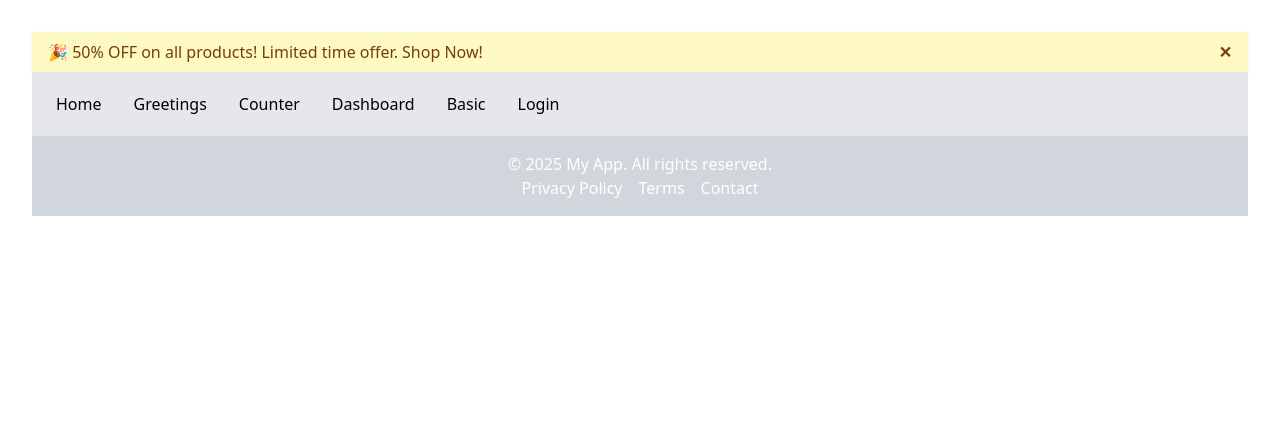
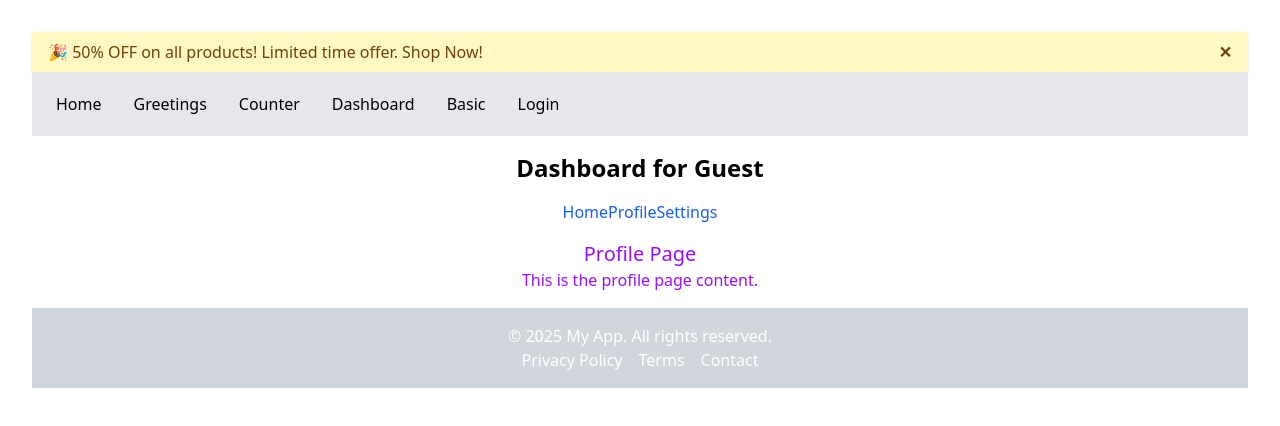
Before and after one commit to wahidKhan74/courser-3-products-hub, a React (Vite) app: page /dashboard/profile in a window 1280 px wide. Shown: the top 426 px of the page. Built offline with nearby package versions, Linux system fonts and the light colour scheme.

Commit message:
Added routing

```diff
--- a/src/App.jsx
+++ b/src/App.jsx
@@ -23,7 +23,6 @@ function App() {
     <>
       <Header />
       <Navbar items={items} />
-
       <Footer />
     </>
   );
--- a/src/component/Dashboard.jsx
+++ b/src/component/Dashboard.jsx
@@ -1,47 +1,22 @@
-import React from "react";
+import { NavLink, Outlet, useLocation } from "react-router-dom";
 
-// function Dashboard() {
-//     const [isloggedIn, setIsLoggedIn] = React.useState(false);
-//     // This component will render the dashboard for the products hub
+export default function Dashboard() {
+    const location = useLocation();
+    const email = location.state?.email || "Guest";
+    return (
+        <div className="p-4">
+           <h1 className="text-2xl font-bold mb-4">Dashboard for {email}</h1>
 
-//     if (isloggedIn) {
-//         return (
-//             <div>
-//                 <h1>Dashboard</h1>
-//                 <p>Welcome to the products hub dashboard!</p>
-//                 <button onClick={() => setIsLoggedIn(false)}>Log Out</button>
-//             </div>
-//         );
-//     } else {
-//         return (
-//             <div>
-//                 <h1>Please log in to access the dashboard</h1>
-//                 <button onClick={() => setIsLoggedIn(true)}>Log In</button>
-//             </div>
-//         )
-//     }
-// }
+            {/* Sub Navigation links for the dashboard */}
+           <nav className="mb-4">
+               <NavLink to="" end className="text-blue-600 hover:underline">Home</NavLink>
+               <NavLink to="profile" className="text-blue-600 hover:underline">Profile</NavLink>
+               <NavLink to="settings" className="text-blue-600 hover:underline">Settings</NavLink>
+            </nav>
 
-function Dashboard() {
-    const [isloggedIn, setIsLoggedIn] = React.useState(false);
-    // This component will render the dashboard for the products hub
-    return (
-        <div>
-            {isloggedIn ? (
-                <div>
-                    <h1>Dashboard</h1>
-                    <p>Welcome to the products hub dashboard!</p>
-                </div>
-            ) : (
-                <div>
-                    <h1>Please log in to access the dashboard</h1>
-                </div>
-            )}
-            <button onClick={() => setIsLoggedIn(!isloggedIn)}>
-                {isloggedIn ? "Log Out" : "Log In"}
-            </button>
+            {/* Outlet for nested routes */}
+            {/* This is where the nested components will be rendered */}
+            <Outlet />
         </div>
     );
 }
-
-export default Dashboard;
--- /dev/null
+++ b/src/component/DashboardHome.jsx
@@ -0,0 +1,8 @@
+export default function DashboardHome() {
+  return  (
+    <div>
+      <h1 className="text-xl text-purple-600">Dashboard Home Page</h1>
+      <p  className="text-l text-purple-600">This is the dashboard home page content.</p>
+    </div>
+  );
+}
--- a/src/component/Navbar.jsx
+++ b/src/component/Navbar.jsx
@@ -21,6 +21,12 @@ import Dashboard from './Dashboard';
 import BasicForm from './forms/BasicForm';
 import LoginForm from './forms/LoginForm';
 import Timer from './Timer';
+import DashboardHome from './DashboardHome';
+import Profile from './Profile';
+import Settings from './Settings';
+import UserDetails from './UserDetails';
+import NotFound from './NotFound';
+
 const Navbar = ({items}) => {
 
     const [name, setName] = useState("John Doe");
@@ -42,13 +48,27 @@ const Navbar = ({items}) => {
             </ul>
 
             <Routes>
+                {/*  Define the routes for the application */}
                 <Route path="/home" element={<Welcome />} />
                 <Route path="/greetings" element={<Greetings name={name} age={age} />} />
                 <Route path="/counter" element={<Counter />} />
-                <Route path="/dashboard" element={<Dashboard />} />
                 <Route path="/basic" element={<BasicForm />} />
                 <Route path="/login" element={<LoginForm />} />
                 <Route path="/timer" element={<Timer />} />
+
+                {/* Nested routing */}
+                <Route path="/dashboard" element={<Dashboard />}>
+                    <Route index element={<DashboardHome />} />
+                    <Route path="profile" element={<Profile />} />
+                    <Route path="settings" element={<Settings />} />
+                </Route>
+
+                {/* Route with parameter */}
+                <Route path="/users/:userId" element={<UserDetails />} />
+
+                {/* Catch-all route */}
+                <Route path="*" element={<NotFound />} />
+
             </Routes>
         </Router>
     );
--- /dev/null
+++ b/src/component/NotFound.jsx
@@ -0,0 +1,8 @@
+export default function NotFound() {
+  return (
+    <div className="text-center p-10">
+      <h1 className="text-4xl font-bold text-red-600">404 - Page Not Found</h1>
+      <p className="text-gray-500">Sorry, the page you are looking for does not exist.</p>
+    </div>
+  );
+}
--- /dev/null
+++ b/src/component/Profile.jsx
@@ -0,0 +1,10 @@
+function Profile() {
+  return (
+    <div>
+      <h1 className="text-xl text-purple-600">Profile Page</h1>
+      <p  className="text-l text-purple-600">This is the profile page content.</p>
+    </div>
+  );
+}
+
+export default Profile;
--- /dev/null
+++ b/src/component/Settings.jsx
@@ -0,0 +1,10 @@
+function Settings() {
+  return (
+    <div>
+      <h1 className="text-xl text-purple-600">Settings Page</h1>
+      <p className="text-l text-purple-600">This is the settings page content.</p>
+    </div>
+  );
+}
+
+export default Settings;
--- /dev/null
+++ b/src/component/UserDetails.jsx
@@ -0,0 +1,15 @@
+import { useParams } from "react-router-dom";
+
+function UserDetails() {
+    // This component can be used to display user details
+    const { userId } = useParams(); // Assuming you want to use a userId parameter
+
+    return (
+        <div className="p-6 bg-white rounded shadow-md">
+            <h2 className="text-2xl font-bold text-gray-800">User ID: {userId}</h2>
+            <p className="text-gray-600">Fetching user details for ID #{userId}...</p>
+        </div>
+    );
+}
+
+export default UserDetails;
--- a/src/component/forms/LoginForm.jsx
+++ b/src/component/forms/LoginForm.jsx
@@ -1,10 +1,13 @@
 import { use, useState } from "react";
+import { useNavigate } from "react-router-dom";
 
 function LoginForm() {
     // State to manage form data
     const [isSubmitted, setIsSubmitted] = useState(false);
     const [formData, setFormData] = useState({ email: "", password: "" });
     const [error, setError] = useState(null);
+
+    const navigate = useNavigate();
 
     // Handle input change
     const handleChange = (event) => {
@@ -31,6 +34,18 @@ function LoginForm() {
         if (!email || !password) {
             setError("Email and password are required.");
             return;
+        }
+
+        // Simulate an API call
+        if (email === "user@example.com" && password === "password123") {
+            // Redirect to dashboard or home page on successful login
+            // navigate("/dashboard");
+
+            // For demonstration, we will just log the email and redirect
+            // you can pass a state object like this
+            navigate("/dashboard", { state: { email } });
+        } else {
+            setError("Invalid email or password. Please try again.");
         }
     }
 
```
